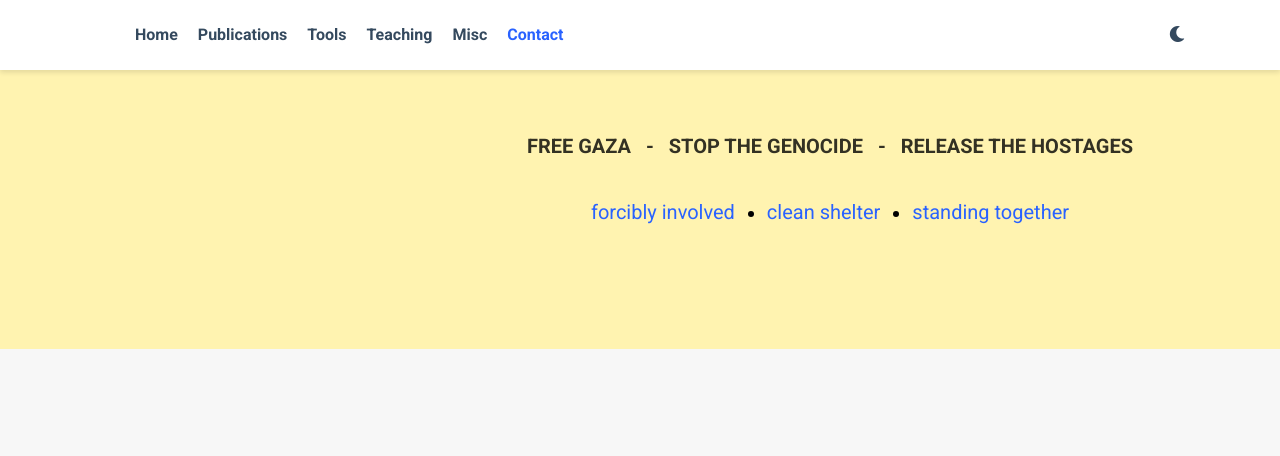
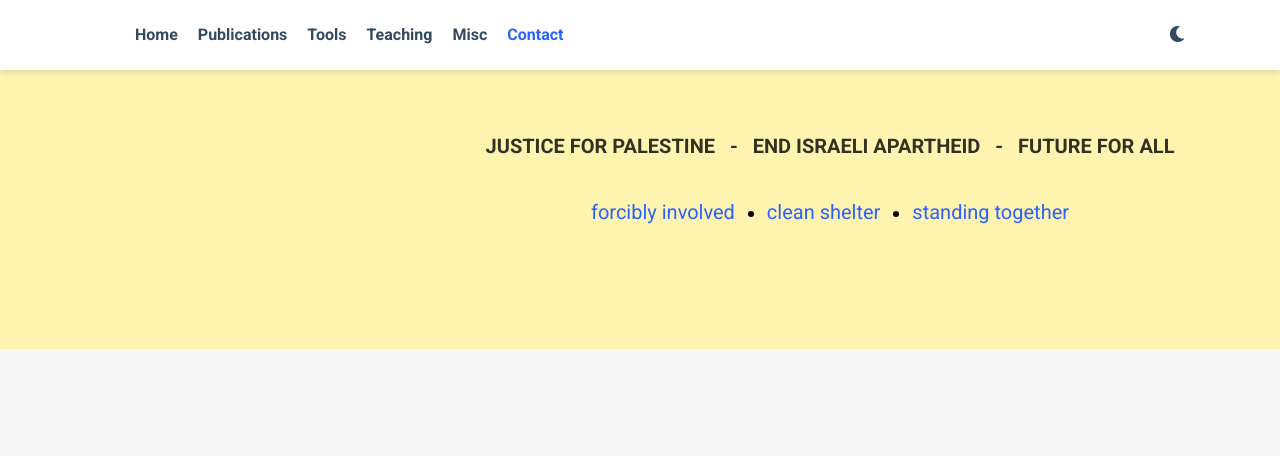
Before and after one commit to elileka/elileka.github.io, a plain HTML site: page index.html in a window 1280 px wide. Shown: the top 456 px of the page. Drawn offline with nearby package versions, Linux system fonts and the light colour scheme; some icons are missing.

Commit message:
Build website

```diff
--- a/index.html
+++ b/index.html
@@ -393,7 +393,7 @@
     </div>
     <div class="col-12 col-lg-8">
       <div style="text-align: center; padding: 10px; font-weight: bold;">
-  FREE GAZA &nbsp;&nbsp;-&nbsp;&nbsp; STOP THE GENOCIDE &nbsp;&nbsp;-&nbsp;&nbsp; RELEASE THE HOSTAGES
+  JUSTICE FOR PALESTINE &nbsp;&nbsp;-&nbsp;&nbsp; END ISRAELI APARTHEID &nbsp;&nbsp;-&nbsp;&nbsp; FUTURE FOR ALL
   <br>
   <br>
   <span style="font-weight: normal; font-size: normal;">
```
